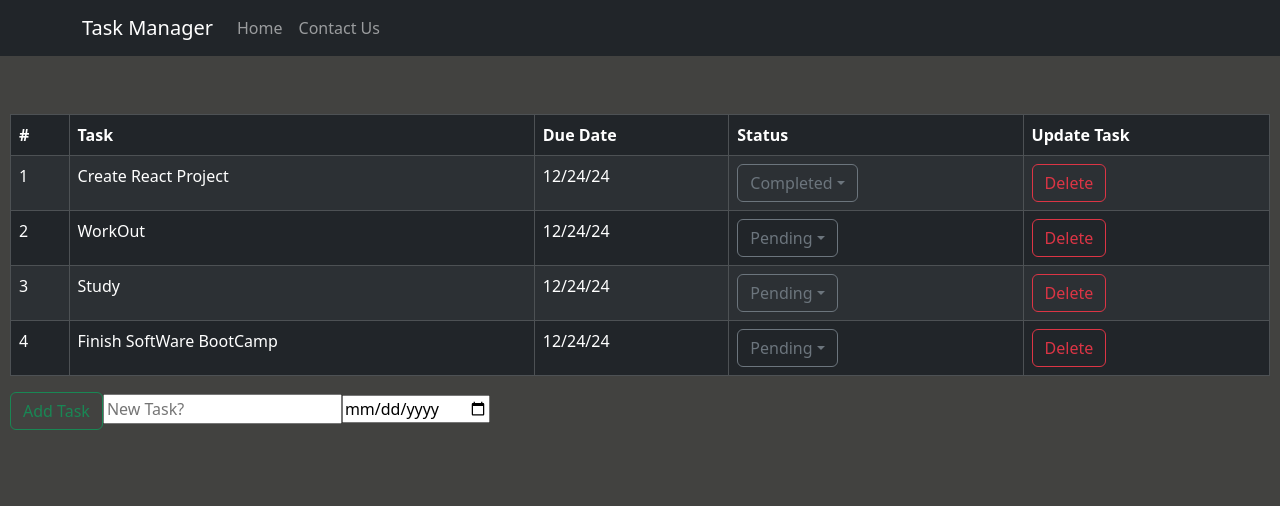
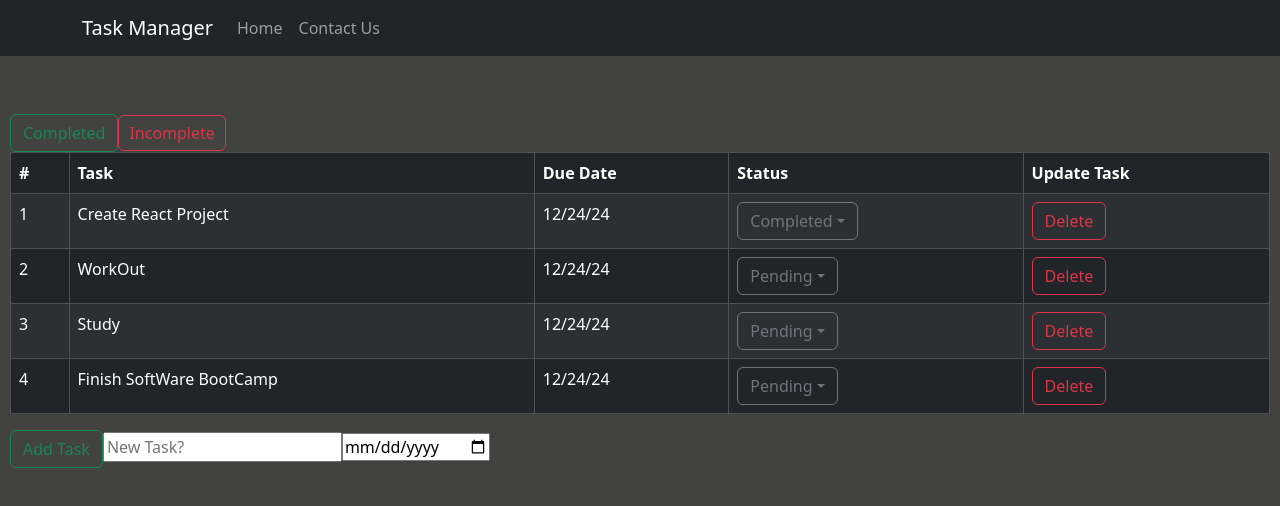
Before and after one commit to Martin2xx/Task-Manager, a React (Create React App) app: page /home in a window 1280 px wide. Shown: the top 506 px of the page. Built offline with nearby package versions, Linux system fonts and the light colour scheme.

Commit message:
Adding Complete & Incomplete buttons

```diff
--- a/src/Components/ToDoList/ToDoList.css
+++ b/src/Components/ToDoList/ToDoList.css
@@ -1,3 +1,13 @@
 .main-table {
     padding: 10px;
 }
+
+.incomplete-button{
+  display:inline-flexbox;
+  align-items: center;
+  justify-content: center;
+  padding: 5px 10px;
+  margin-left: 20 rem;
+
+
+}
--- a/src/Components/ToDoList/ToDoList.jsx
+++ b/src/Components/ToDoList/ToDoList.jsx
@@ -50,6 +50,11 @@ export default function ToDoList() {
 
   return (
     <div className="main-table">
+      <div>
+        <Button  className="complete-button" variant="outline-success">Completed </Button>
+        <Button  className="incomplete-button" variant="outline-danger">Incomplete</Button>
+      </div>
+
       <Table striped bordered hover variant="dark" className="main-table">
         <thead>
           <tr>
```
